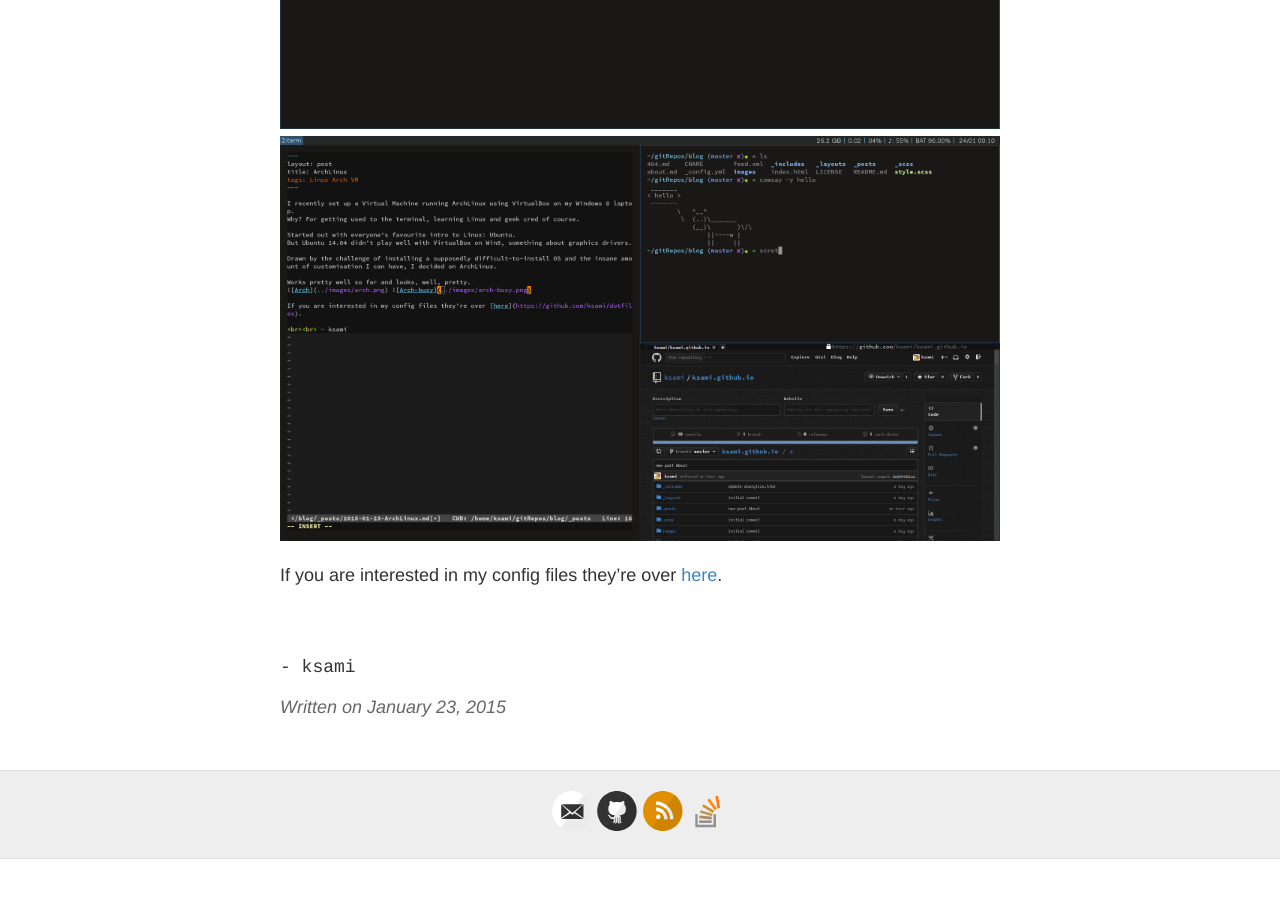
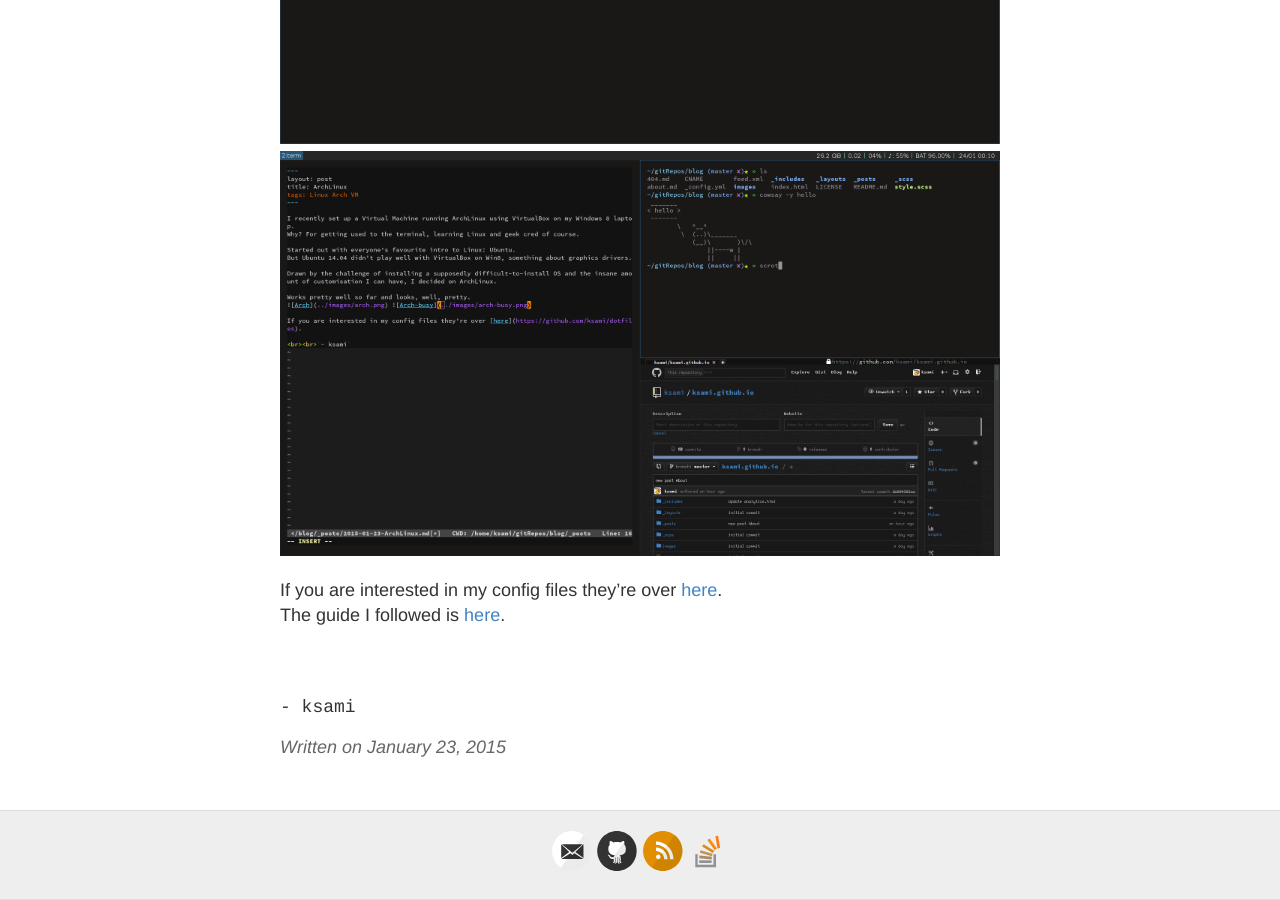
Before and after one commit to ksami/ksami.github.io, a Jekyll site: the page built from _posts/2015-01-23-ArchLinux.md, in a window 1280 px wide and 900 px high, scrolled down 815 px. Built offline with Jekyll 4.4.1, drawn with Linux system fonts in a browser that asks for light colours; Markdown is read by kramdown in place of the engine named in the settings; comment, search, counter and statistics services are not loaded; before the commit the page ends 1674 px from its top, so only the background shows below that.

Commit message:
Update 2015-01-23-ArchLinux.md

```diff
--- a/_posts/2015-01-23-ArchLinux.md
+++ b/_posts/2015-01-23-ArchLinux.md
@@ -15,8 +15,10 @@ But Ubuntu 14.04 didn't play well with VirtualBox on Win8, something about graph
 Drawn by the challenge of installing a supposedly difficult-to-install OS and the insane amount of customisation I can have, I decided on ArchLinux.
 
 Works pretty well so far and looks, well, pretty.
+
 ![Arch](../images/arch.png) ![Arch-busy](../images/arch-busy.png)
 
 If you are interested in my config files they're over [here](https://github.com/ksami/dotfiles).
+The guide I followed is [here](http://dwheelerau.com/2014/07/25/install-arch-linux-on-virtualbox-the-nuts-and-bolts-pt1/).
 
 <br><br>`- ksami`
```
